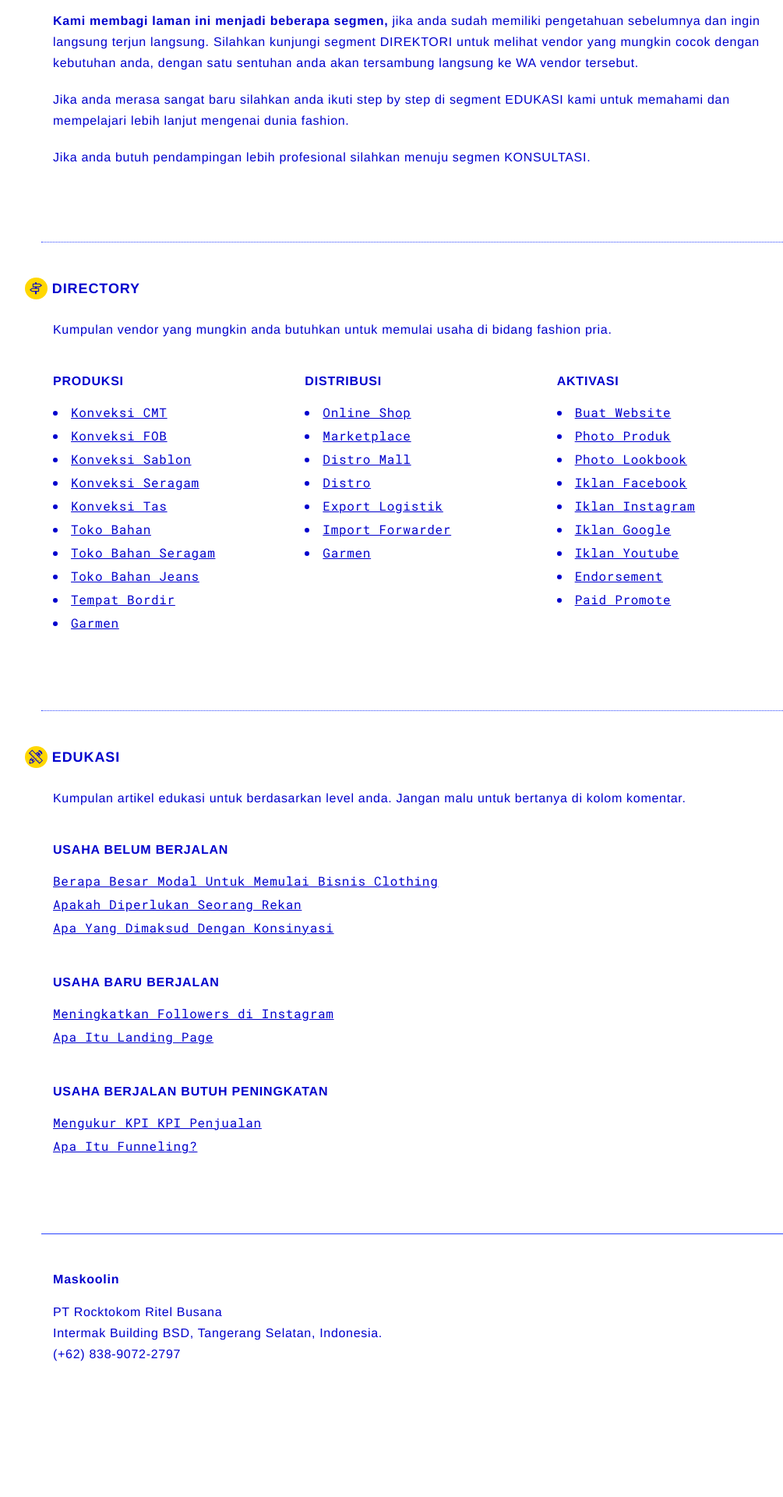
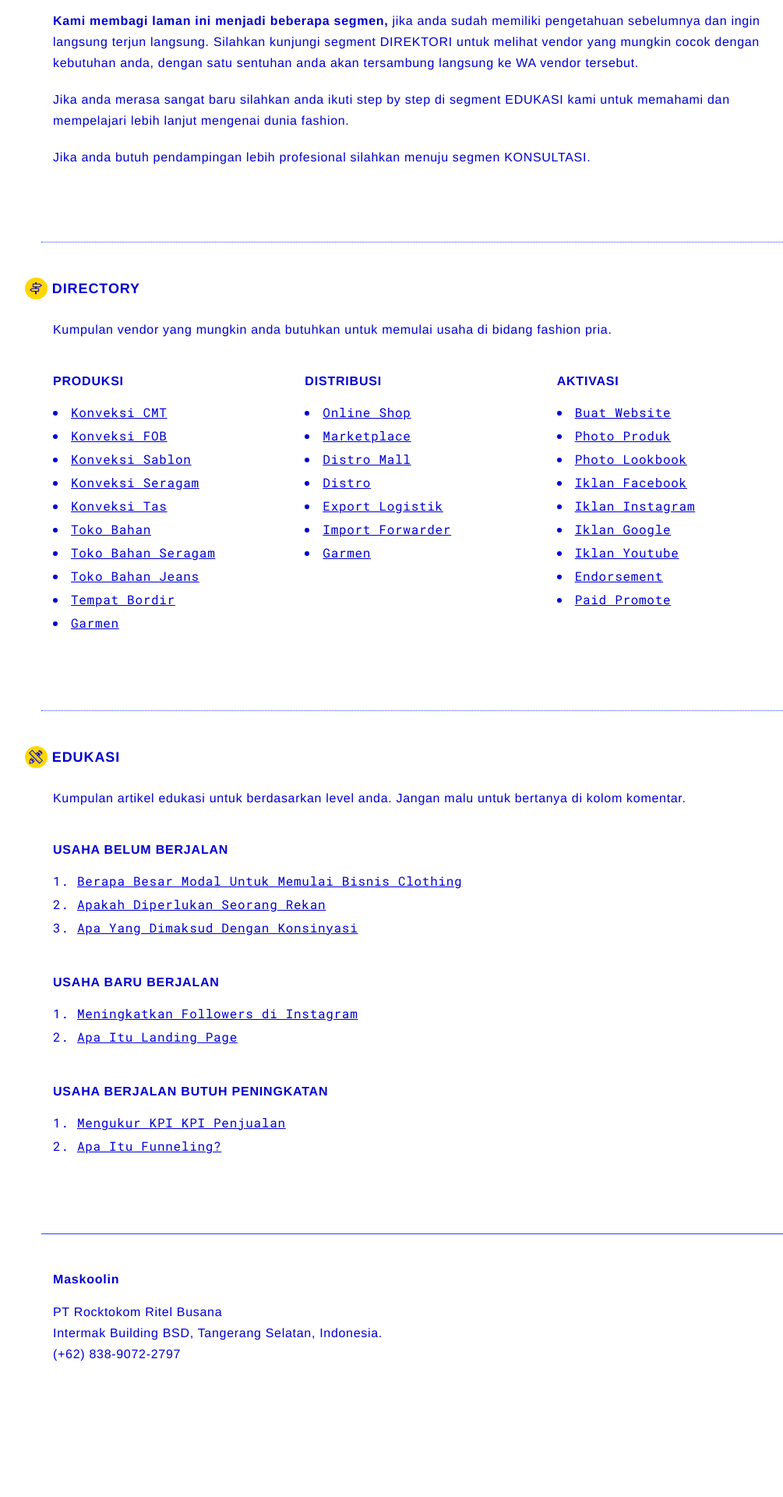
Before and after one commit to kemtol/fashion-pria, a Jekyll site: the page built from index.html, in a window 1280 px wide. Shown: the part 1169-3089 px from the top of the page at 78% size, without its empty margins (102-1107 px from the left). Built offline with Jekyll 4.4.1, drawn with Linux system fonts in a browser that asks for light colours.

Commit message:
Update index.html

```diff
--- a/index.html
+++ b/index.html
@@ -17,7 +17,7 @@ is_landing: true
 				<div class="row">
 					<div class="col-xs-12">
 						<h5>USAHA BELUM BERJALAN</h5>
-						<ul class="l-none">
+						<ol>
 							<li><a href="">Berapa Besar Modal Untuk Memulai Bisnis Clothing</a></li>
 							<li><a href="">Apakah Diperlukan Seorang Rekan </a></li>
 							<li><a href="">Apa Yang Dimaksud Dengan Konsinyasi </a></li>
@@ -25,14 +25,14 @@ is_landing: true
 					</div>
 					<div class="col-xs-12">
 						<h5>USAHA BARU BERJALAN</h5>
-						<ul class="l-none">
+						<ol>
 							<li><a href="">Meningkatkan Followers di Instagram</a></li>
 							<li><a href="">Apa Itu Landing Page</a></li>
 						</ul>
 					</div>
 					<div class="col-xs-12">
 						<h5>USAHA BERJALAN BUTUH PENINGKATAN</h5>
-						<ul class="l-none">
+						<ol>
 							<li><a href="">Mengukur KPI KPI Penjualan</a></li>
 							<li><a href="">Apa Itu Funneling?</a></li>
 						</ul>
```
